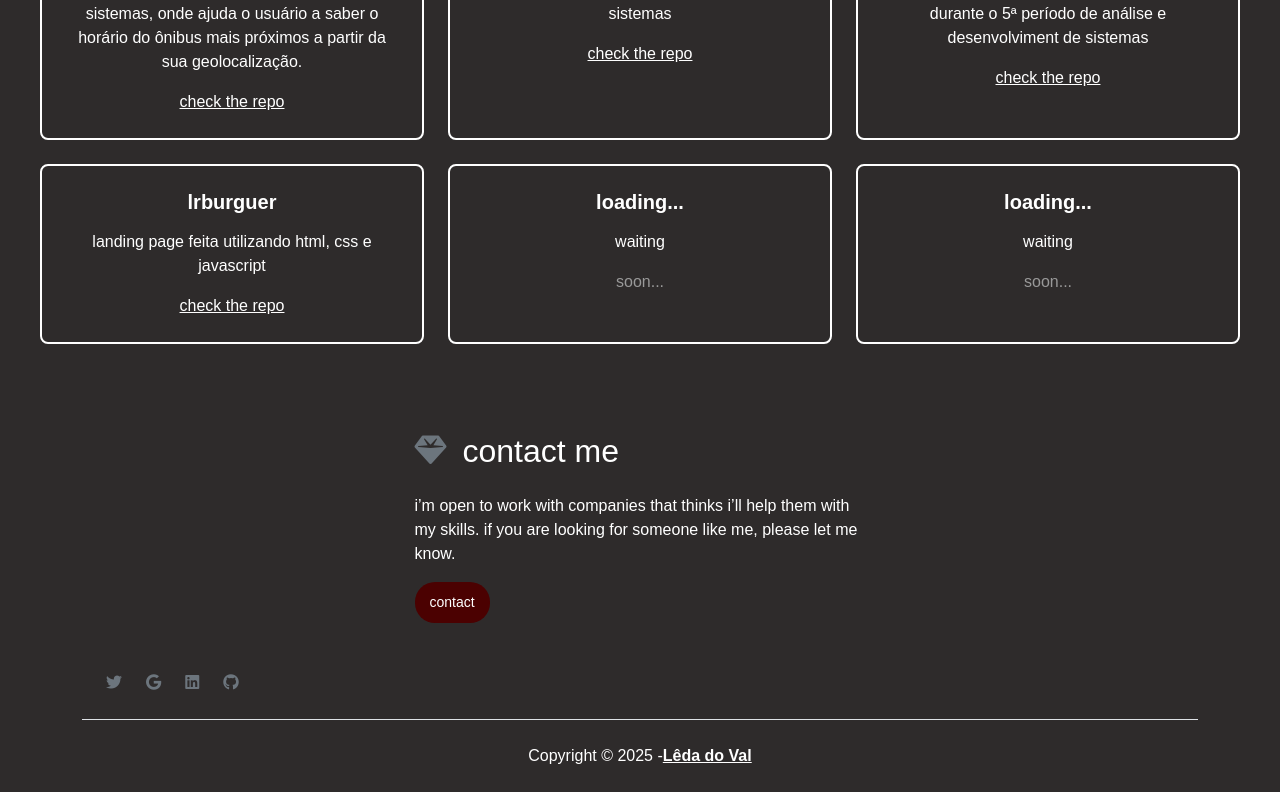
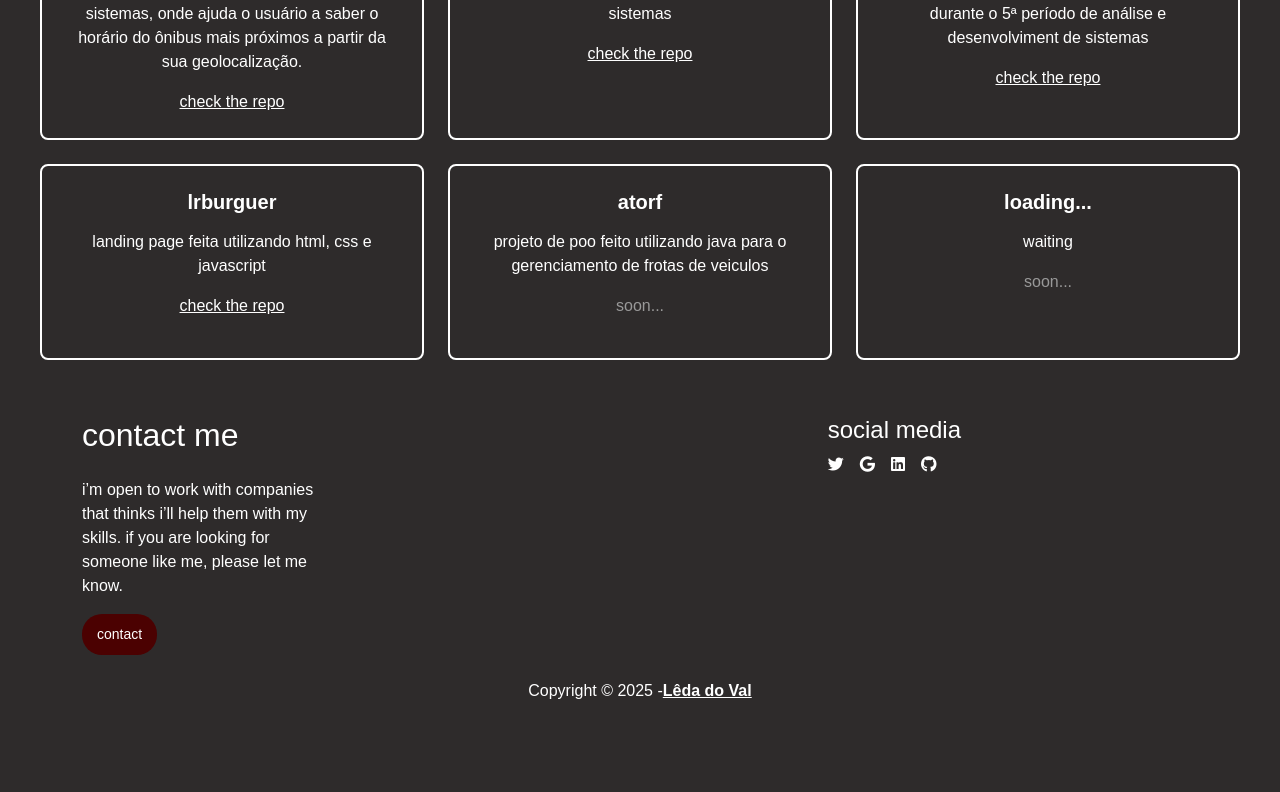
Before and after one commit to ledadoval/ledadoval-portfolio, a React (Create React App) app in the folder ledadoval/: page / in a window 1280 px wide. Shown: the part 1230-2022 px from the top of the page. After the commit the page ends 1957 px from the top, so only its background shows below. Built offline with nearby package versions, Linux system fonts and the light colour scheme.

Commit message:
footes changes

```diff
--- a/ledadoval/src/App.css
+++ b/ledadoval/src/App.css
@@ -261,3 +261,9 @@
     grid-template-columns: 1fr;
   }
 }
+
+.container {
+  display: grid;
+  grid-template-columns: 4fr 2fr;
+  gap: 5px;
+}
--- a/ledadoval/src/components/aboutme.js
+++ b/ledadoval/src/components/aboutme.js
@@ -1,5 +1,4 @@
 import React from 'react';
-import { MDBFooter, MDBContainer, MDBRow, MDBCol, MDBIcon } from 'mdb-react-ui-kit';
 import ledaimgae from '../assets/leda-do-val-ai.png';
 
 function AboutMe() {
--- a/ledadoval/src/components/content.js
+++ b/ledadoval/src/components/content.js
@@ -1,5 +1,4 @@
 import React from 'react';
-import { MDBFooter, MDBContainer, MDBRow, MDBCol, MDBIcon } from 'mdb-react-ui-kit';
 import AboutMe from './aboutme';
 
 function Content(){
--- a/ledadoval/src/components/footer.js
+++ b/ledadoval/src/components/footer.js
@@ -1,44 +1,36 @@
 import React from 'react';
-import { MDBFooter, MDBContainer, MDBRow, MDBCol, MDBIcon } from 'mdb-react-ui-kit';
+import 'bootstrap/dist/css/bootstrap.min.css';
 
 export default function Footerp() {
   return (
-    <MDBFooter className='text-center text-lg-start text-muted' id='contact'>
-            <section className='footer-class'>
-        <MDBContainer className='text-center text-md-start mt-5'>
-          <MDBRow className='mt-3'>
-            <MDBCol md='3' lg='3' xl='5' className='mx-auto mb-4'>
+    <footer id="contact">
+            <section className='container'>
+              <div className='row'>
+                <div className='footer-class'>
+
+              <div className="col-md-4 text-md-start mt-3">
               <h2 className='fw-light mb-4'>
-                <MDBIcon color='secondary' icon='gem' className='me-3' />
                 contact me</h2>
               <p>
                 i’m open to work with companies that thinks i’ll help them with my skills. if you are looking for someone like me, please let me know.
               </p>
-              <div className='footer-button'>
+              <div className='button-footer'>
               <a href='mailto:ledadoval2002@gmail.com'>
             <button>contact</button>
               </a>
               </div>
-            </MDBCol>
-          </MDBRow>
-          <MDBCol className='d-flex justify-content-center justify-content-lg-between p-4 border-bottom'>
-       <div>
-          <a href='' className='me-4 text-reset'>
-            <MDBIcon color='secondary' fab icon='twitter' />
-          </a>
-          <a href='mailto:ledadoval2002@gmail.com' className='me-4 text-reset'>
-            <MDBIcon color='secondary' fab icon='google' />
-          </a>
-          <a href='https://www.linkedin.com/in/leda-do-val/' className='me-4 text-reset'>
-            <MDBIcon color='secondary' fab icon='linkedin' />
-          </a>
-          <a href='https://github.com/ledadoval' className='me-4 text-reset'>
-            <MDBIcon color='secondary' fab icon='github' />
-          </a>
-        </div>
-        </MDBCol>
-        </MDBContainer>
+            </div>
+          </div>
+                </div>
 
+          <div className="col-md-6 text-md-start mt-3">
+       <h4>social media</h4>
+            <a href="https://twitter.com" className="me-3 text-white"><i className="fab fa-twitter"></i></a>
+            <a href="mailto:ledadoval2002@gmail.com" className="me-3 text-white"><i className="fab fa-google"></i></a>
+            <a href="https://www.linkedin.com/in/leda-do-val/" className="me-3 text-white"><i className="fab fa-linkedin"></i></a>
+            <a href="https://github.com/ledadoval" className="me-3 text-white"><i className="fab fa-github"></i></a>
+
+      </div>
       </section>
 
       <div className='text-center text-white p-4'>
@@ -46,7 +38,8 @@ export default function Footerp() {
         <a className='text-reset fw-bold' href='https://github.com/ledadoval' target='_blank'>
           Lêda do Val
         </a>
+
       </div>
-    </MDBFooter>
+    </footer>
   );
 }
--- a/ledadoval/src/components/header.js
+++ b/ledadoval/src/components/header.js
@@ -1,11 +1,6 @@
-import Button from 'react-bootstrap/Button';
 import Container from 'react-bootstrap/Container';
-import Form from 'react-bootstrap/Form';
-import Modal from 'react-bootstrap/Modal';
-import Header from 'react-bootstrap/ModalHeader'; // Caso precise do cabeçalho do modal
 import Nav from 'react-bootstrap/Nav';
 import Navbar from 'react-bootstrap/Navbar';
-import NavDropdown from 'react-bootstrap/NavDropdown';
 import Offcanvas from 'react-bootstrap/Offcanvas';
 
 function HeaderP() {
--- a/ledadoval/src/components/projects.js
+++ b/ledadoval/src/components/projects.js
@@ -27,9 +27,9 @@ function Projects() {
       color: "blue-500",
     },
     {
-      title: "loading...",
-      description: "waiting",
-      repolink: null,
+      title: "atorf",
+      description: "projeto de poo feito utilizando java para o gerenciamento de frotas de veiculos",
+      repolink: "",
       color: "gray-500",
     },
     {
@@ -41,7 +41,7 @@ function Projects() {
   ];
 
   return (
-    <div className="projects-content">
+    <div className="projects-content" id='projects'>
       <h2>projects</h2>
       <div className="projects-grid">
         {projects.map((project, index) => (
--- a/ledadoval/src/components/skills.js
+++ b/ledadoval/src/components/skills.js
@@ -1,5 +1,4 @@
 import React from 'react';
-import { MDBFooter, MDBContainer, MDBRow, MDBCol, MDBIcon } from 'mdb-react-ui-kit';
 import '../App.css';
 
 function Skills(){
```
